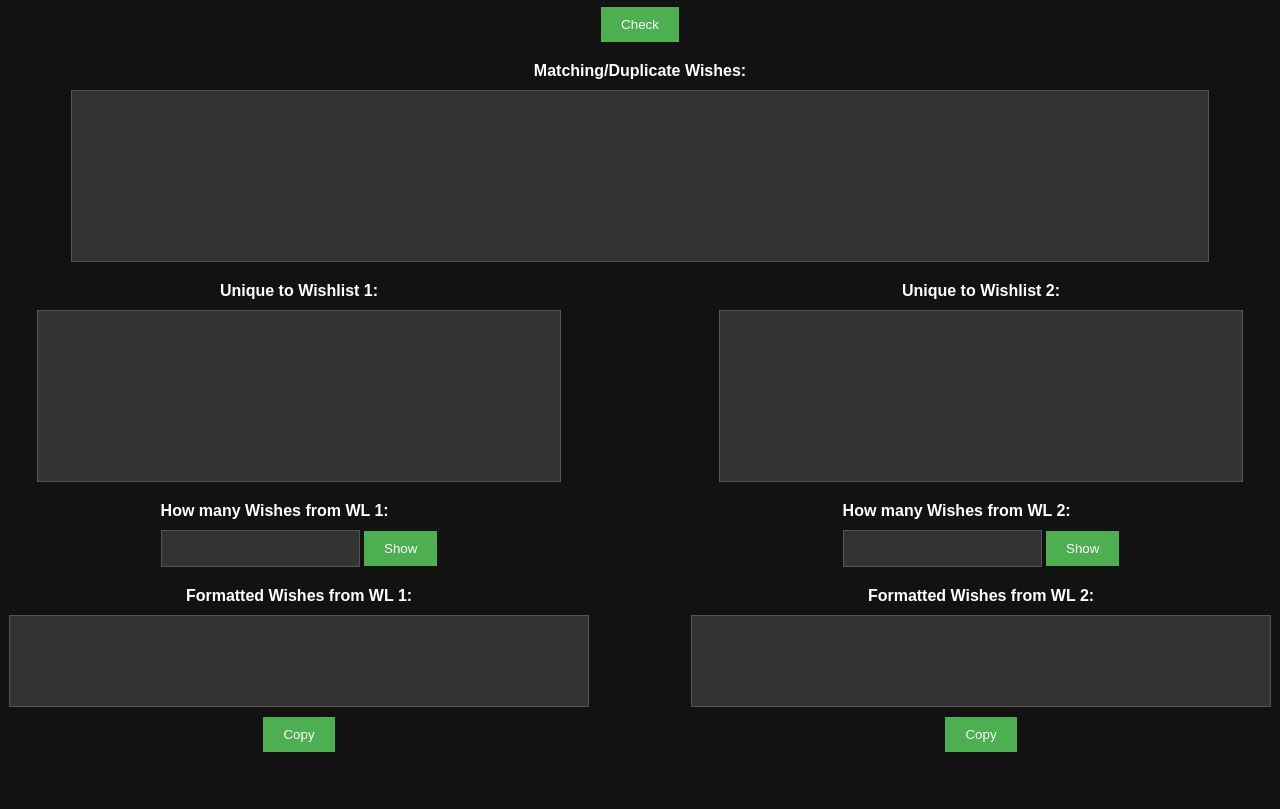
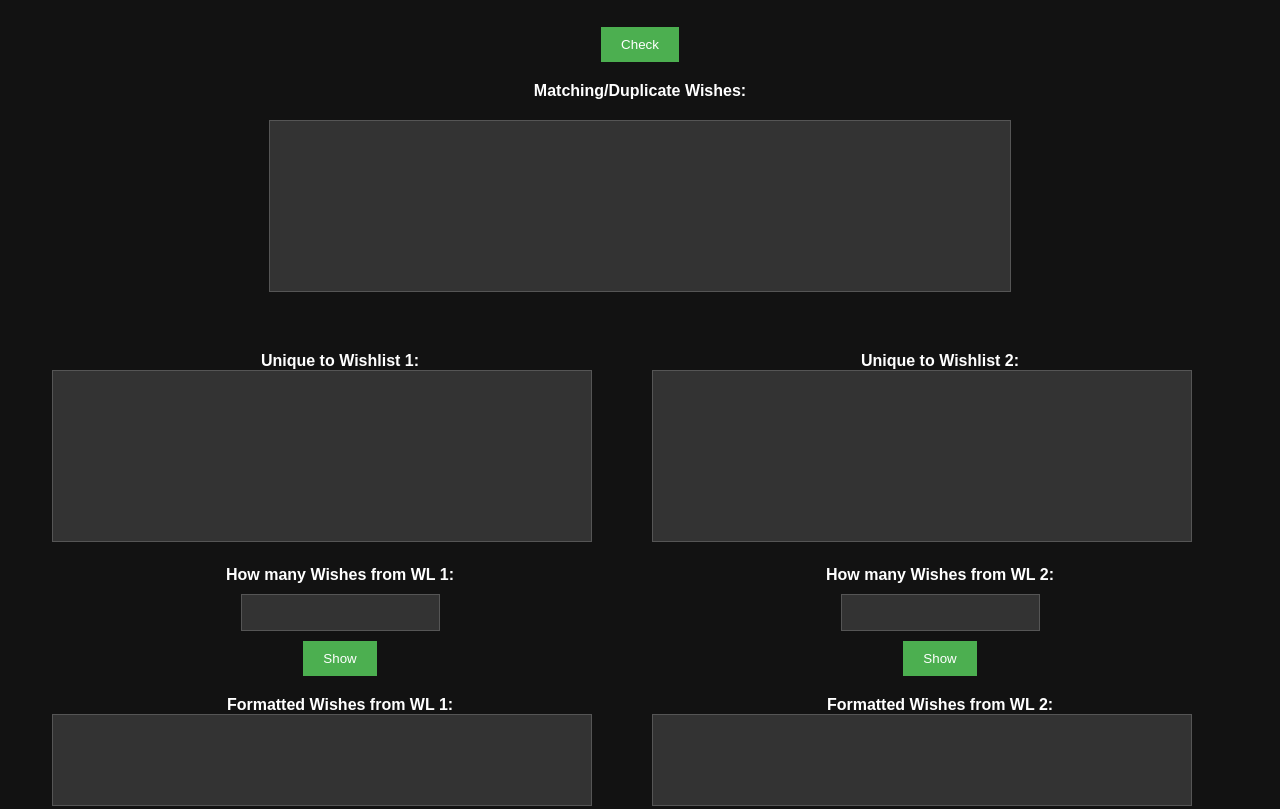
Before and after one commit to camiska/wishlist-organizer, a plain HTML site: page index.html in a window 1280 px wide. Shown: the part 303-1112 px from the top of the page. Before the commit the page ends 1075 px from the top, so only its background shows below. Drawn offline with Linux system fonts and the light colour scheme.

Commit message:
style.css

```diff
--- a/style.css
+++ b/style.css
@@ -3,54 +3,56 @@ body {
     color: white; /* White text color for dark mode */
     font-family: Arial, sans-serif;
     margin: 0;
-    padding: 20px;
+    padding: 40px; /* Increased padding for more space */
     display: flex;
     flex-direction: column;
-    align-items: center;
+    align-items: center; /* Center-align to make elements appear in the middle */
 }
 
 h1 {
-    margin-bottom: 20px; /* Space above the title */
     color: #4CAF50; /* Greenish tone for contrast */
+    margin-bottom: 30px; /* Increased bottom margin for space above input boxes */
+}
+
+.input-container, .output-container, .control-group {
+    width: 100%; /* Ensure full width */
+    display: flex;
+    justify-content: space-around; /* Space out items evenly */
+    margin-bottom: 20px; /* Space between sections */
 }
 
 textarea, input[type="number"], button {
     background-color: #333; /* Lighter dark shade for input and output */
     color: white; /* White text color */
-    border: 1px solid #555; /* Slightly lighter border for more definition */
+    border: 1px solid #555; /* Slightly lighter border for definition */
     padding: 10px;
-    margin-top: 10px;
+    margin-top: 10px; /* Space above inputs and buttons */
 }
 
 textarea {
-    width: 90%; /* Make text areas take up more space */
+    width: 90%; /* Adjust width of text areas */
     height: 150px; /* Fixed height for text areas */
+    margin: 0 auto; /* Center align the textareas */
     resize: none; /* Prevent resizing to maintain layout */
 }
 
-.input-container {
-    display: flex;
-    justify-content: space-around;
-    width: 100%;
-    margin-bottom: 20px;
+.output-section {
+    width: 48%; /* Adjust width to fit side by side */
 }
 
-.output-container {
-    display: flex;
-    justify-content: space-between;
-    width: 100%;
+#output1 {
+    margin-top: 20px; /* Add space above Matching/Duplicate Names box */
+    width: 60%; /* Width of Matching/Duplicate Names box */
+    margin-bottom: 40px; /* More space before next sections */
 }
 
-.output-section {
-    display: flex;
-    flex-direction: column;
-    align-items: center;
-    width: 45%; /* Each output section takes up nearly half the container */
+.formatted-output {
+    height: 70px; /* Adjust height for visibility */
 }
 
 #checkButton, #showButton1, #showButton2, #copyButton1, #copyButton2 {
     cursor: pointer;
-    background-color: #4CAF50; /* Green background */
+    background-color: #4CAF50; /* Green background for buttons */
     border: none;
     padding: 10px 20px;
 }
@@ -58,9 +60,11 @@ textarea {
 .output-label {
     margin-top: 20px;
     font-weight: bold;
+    text-align: center; /* Center text labels */
 }
 
-.formatted-output {
-    height: 70px; /* Adjust based on preference */
-    width: 100%; /* Make sure it fills the container */
+.control-group {
+    display: flex;
+    flex-direction: column; /* Align input and button vertically */
+    align-items: center; /* Center them */
 }
```
